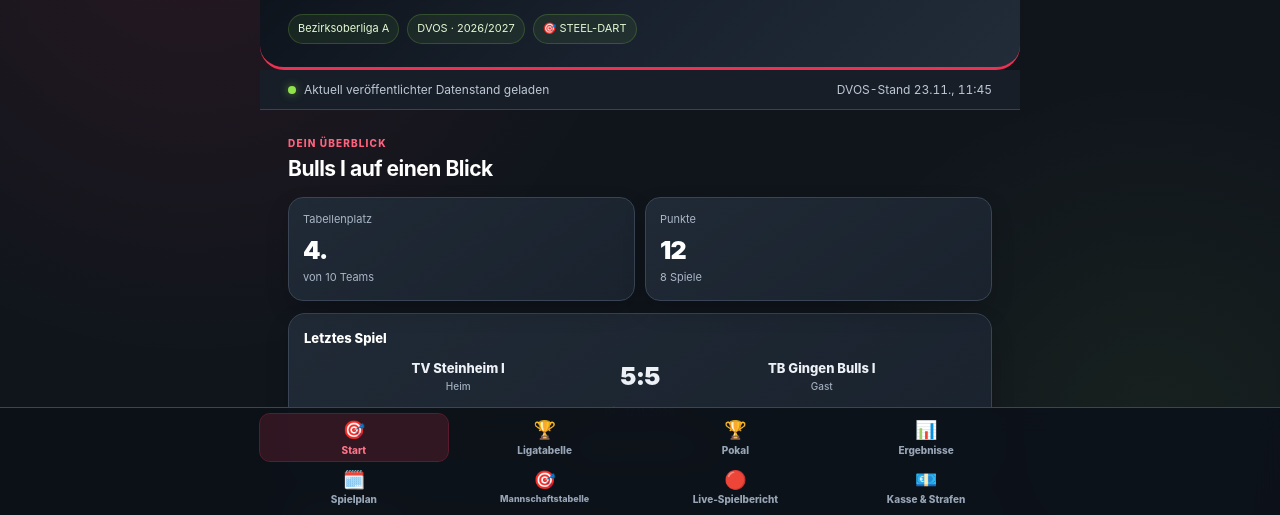
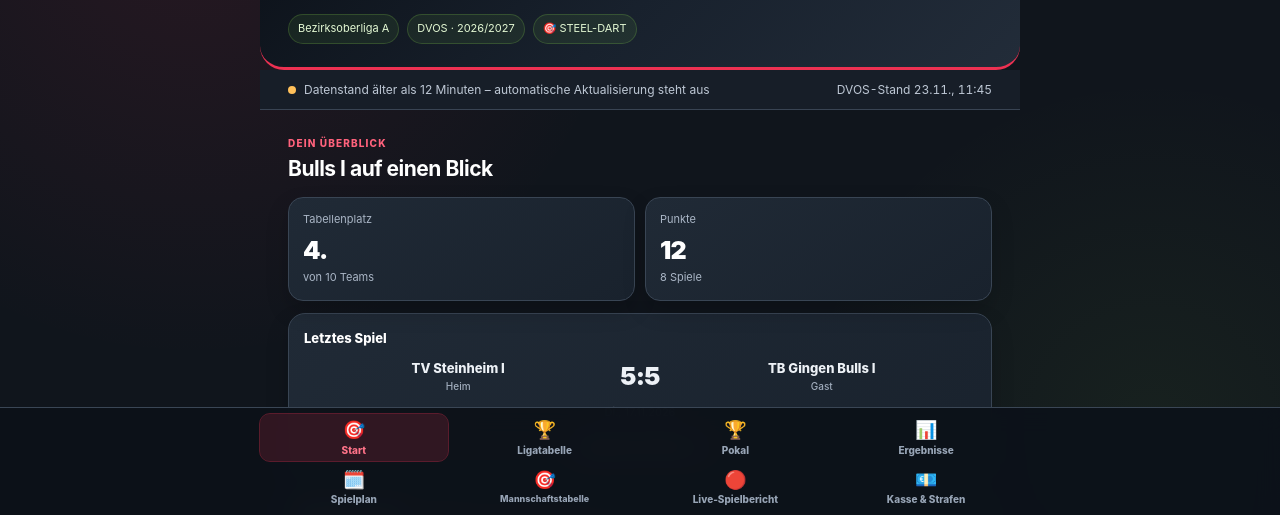
Before and after one commit to yzg8fn8gvj-gif/TB-Gingen-Bulls-l, a plain HTML site: page bulls/index.html in a window 1280 px wide. Shown: the part 234-749 px from the top of the page. Drawn offline with Linux system fonts and the light colour scheme; files whose address does not match are found by name.

Commit message:
Show stale published data as not current

```diff
--- a/bulls/index.html
+++ b/bulls/index.html
@@ -404,7 +404,7 @@ async function load({manual=false,force=false}={}){
 
     const updatedAt=Date.parse(meta.updatedAt||'');
     const ageMinutes=Number.isFinite(updatedAt)?Math.max(0,(Date.now()-updatedAt)/60000):Infinity;
-    setStatus('good','Aktuell veröffentlichter Datenstand geladen');
+    setStatus(ageMinutes<=12?'good':'warn',ageMinutes<=12?'Aktuell veröffentlichter Datenstand geladen':'Datenstand älter als 12 Minuten – automatische Aktualisierung steht aus');
     lastSuccessfulLoadAt=Date.now();
   }catch(err){
     if(!isCurrent())return;
```
